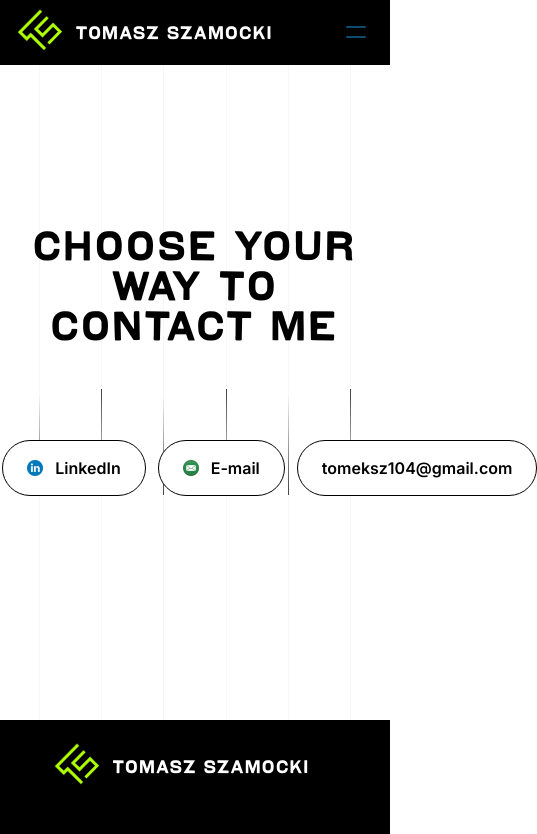
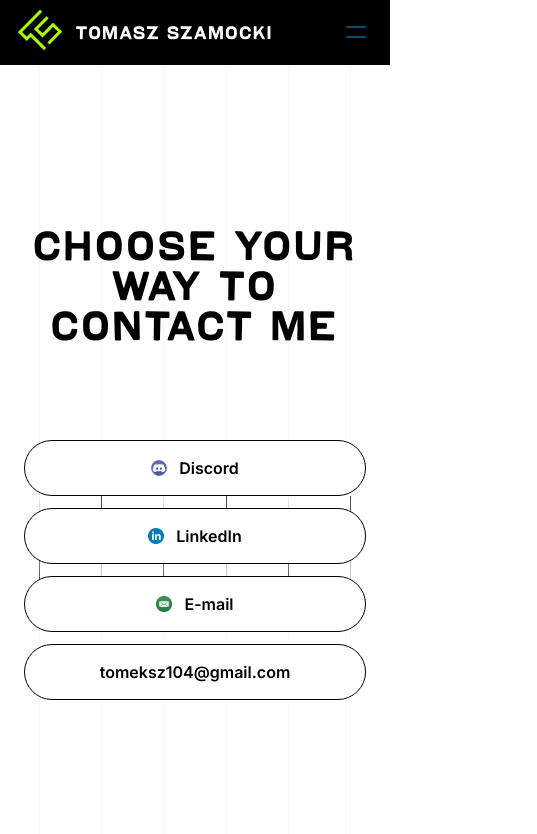
Before and after one commit to tomeksz104/portfolio, a Next.js app: page /contact in a window 390 px wide. Shown: the top 834 px of the page, 537 px wide, since content can reach past the window. Built offline with nearby package versions, Linux system fonts and the light colour scheme.

Commit message:
fix: Fix contact method display on mobile devices

```diff
--- a/app/contact/page.js
+++ b/app/contact/page.js
@@ -13,7 +13,7 @@
           <h1 className="text-4xl text-center font-landrygothic text-black uppercase">
             Choose your way to contact me
           </h1>
-          <div className="w-full justify-center mx-auto mt-24 flex items-center gap-3">
+          <div className="w-full justify-center mx-auto mt-24 flex-1 sm:flex items-center gap-3 space-y-3">
             <a
               target="_blank"
               className="flex shrink-0 items-center justify-center bg-white duration-200 border border-black rounded-full gap-3 h-14 px-6 font-semibold hover:bg-[#adff00]"
@@ -45,7 +45,7 @@
             </a>
             <button
               onClick={() => copy("tomeksz104@gmail.com")}
-              className="flex shrink-0 items-center justify-center bg-white duration-200 border border-black rounded-full gap-3 h-14 px-6 font-semibold hover:bg-[#adff00]"
+              className="flex w-full sm:w-auto shrink-0 items-center justify-center bg-white duration-200 border border-black rounded-full gap-3 h-14 px-6 font-semibold hover:bg-[#adff00]"
               aria-label="Copy e-mail tomeksz104@gmail.com"
             >
               tomeksz104@gmail.com
```
